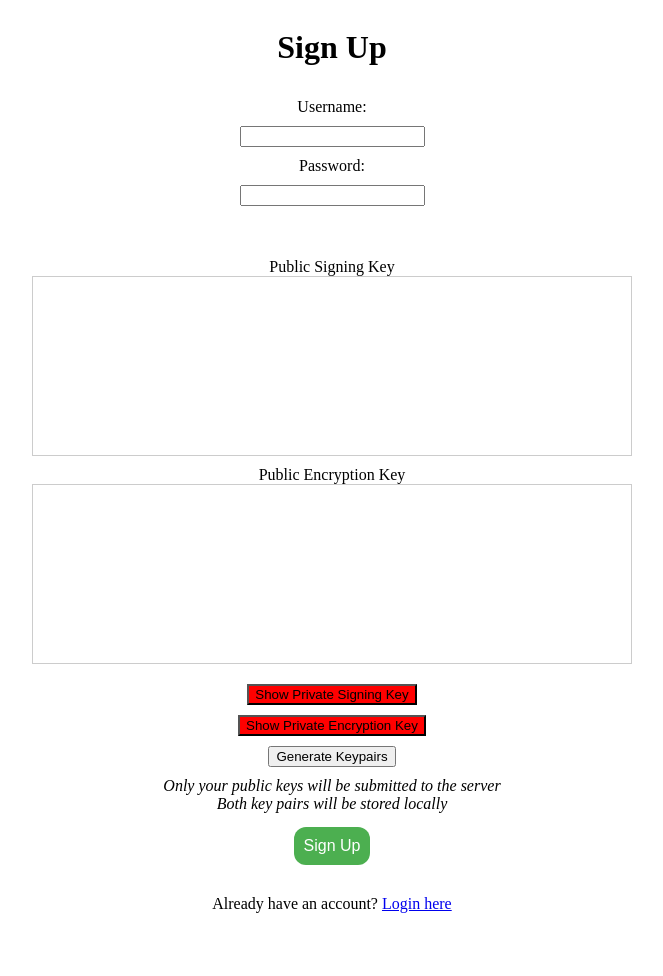
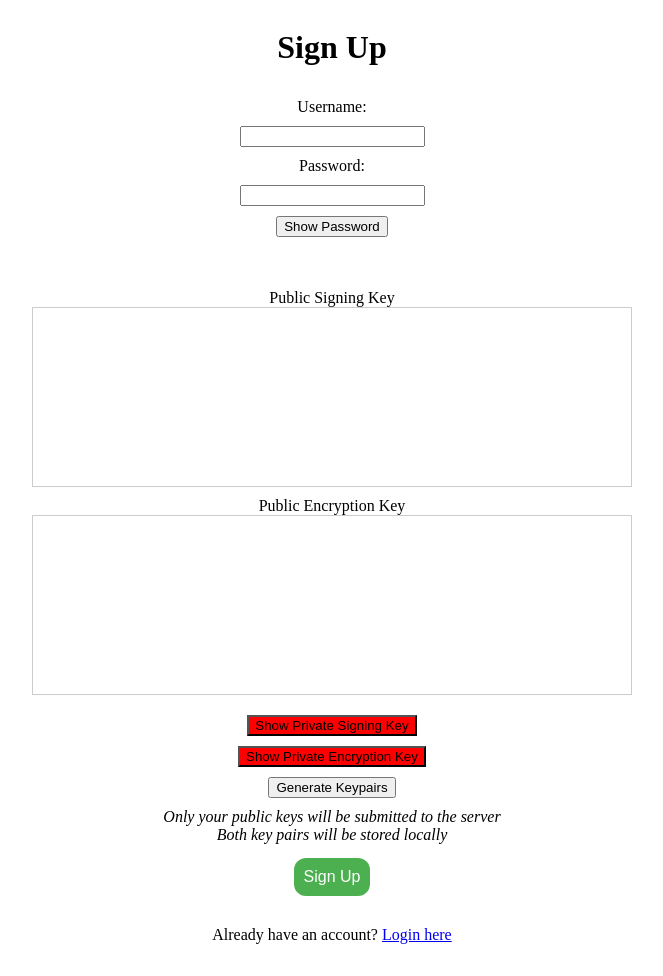
Before and after one commit to dlaffey1/CyberSecurity_File_Transfer, a Flask app: page /signup in a window 1280 px wide. Shown: the whole page, without its empty margins (308-971 px from the left). Before the commit the page ends 913 px from the top, so only its background shows below. Run offline with Flask 3, Linux system fonts and the light colour scheme.

Commit message:
Add show password button

```diff
--- a/dj/static/signup.js
+++ b/dj/static/signup.js
@@ -11,6 +11,7 @@ document.addEventListener("DOMContentLoaded", function () {
 
     const passwordInput = document.getElementById("password");
     const requirementsList = document.getElementById("passwordRequirements");
+    const togglePasswordBtn = document.getElementById("togglePassword");
 
     passwordInput.addEventListener("blur", () => {
         const password = passwordInput.value;
@@ -25,6 +26,16 @@ document.addEventListener("DOMContentLoaded", function () {
             li.textContent = req;
             requirementsList.appendChild(li);
         });
+    });
+
+    togglePasswordBtn.addEventListener("click", function () {
+        const type =
+            passwordInput.getAttribute("type") === "password"
+                ? "text"
+                : "password";
+        passwordInput.setAttribute("type", type);
+        togglePasswordBtn.textContent =
+            type === "password" ? "Show Password" : "Hide Password";
     });
 });
 
--- a/dj/templates/signup.html
+++ b/dj/templates/signup.html
@@ -10,6 +10,7 @@
 
     <label for="password">Password:</label>
     <input type="password" id="password" name="password" required />
+    <button type="button" id="togglePassword">Show Password</button>
     <ul id="passwordRequirements"></ul>
 
     <div class="key-box">
```
